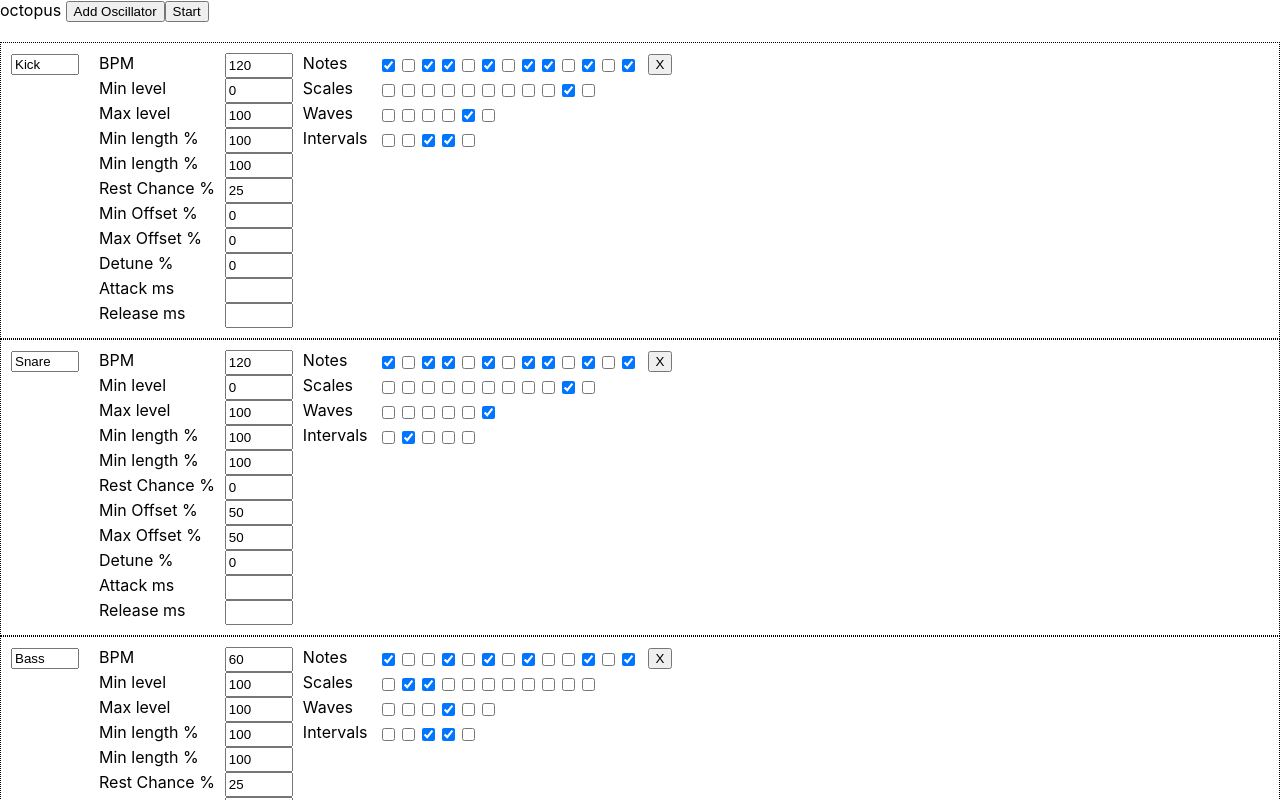
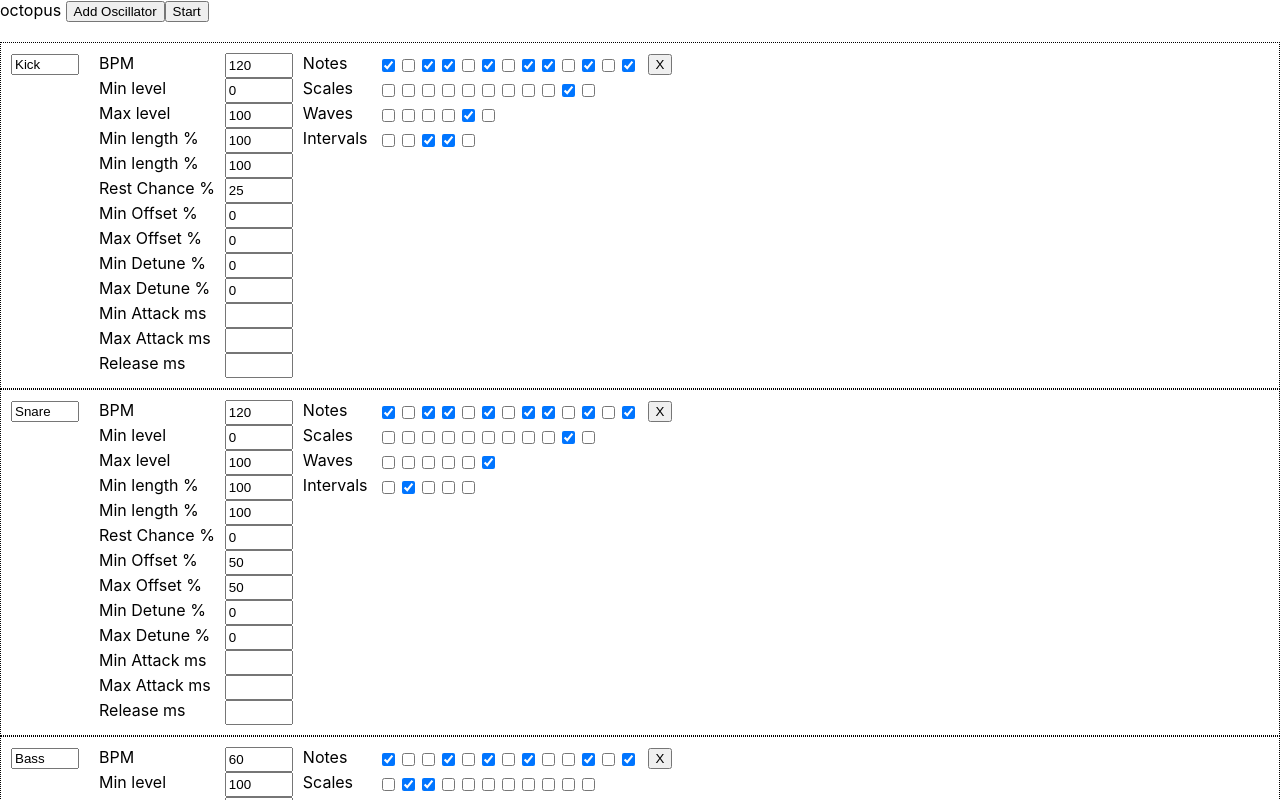
Before and after one commit to CodeKrakken/random-noise-generator, a React (Create React App) app: page / in a window 1280 px wide. Shown: the top 800 px of the page. Built offline with nearby package versions, Linux system fonts and the light colour scheme.

Commit message:
Make attack a range

```diff
--- a/src/App.jsx
+++ b/src/App.jsx
@@ -80,7 +80,8 @@ function App() {
       maxNoteLength   : 100,
       minOffset       : 0,
       maxOffset       : 0,
-      detune         : 0
+      minDetune          : 0,
+      maxDetune          : 0
     },
     {
       label           : 'Snare',
@@ -100,7 +101,8 @@ function App() {
       maxNoteLength   : 100,
       minOffset       : 50,
       maxOffset       : 50,
-      detune         : 0
+      minDetune       : 0,
+      maxDetune       : 0
     },
     {
       label           : 'Bass',
@@ -120,9 +122,11 @@ function App() {
       maxNoteLength   : 100,
       minOffset       : 0,
       maxOffset       : 0,
-      attack          : 100,
+      minAttack       : 100,
+      maxAttack       : 100,
       release         : 1000,
-      detune         : 0
+      minDetune       : 0,
+      maxDetune       : 0
     },
     {
       label           : 'Chord',
@@ -142,9 +146,11 @@ function App() {
       maxNoteLength   : 100,
       minOffset       : 0,
       maxOffset       : 0,
-      attack          : 1900,
+      minAttack       : 1900,
+      maxAttack       : 1900,
       release         : 100,
-      detune         : 0
+      minDetune       : 0,
+      maxDetune       : 0
     },
     {
       label           : 'Chord',
@@ -164,9 +170,11 @@ function App() {
       maxNoteLength   : 100,
       minOffset       : 0,
       maxOffset       : 0,
-      attack          : 1900,
+      minAttack       : 1900,
+      maxAttack       : 1900,
       release         : 100,
-      detune         : 0
+      minDetune       : 0,
+      maxDetune       : 0
     },
     {
       label           : 'Chord',
@@ -186,9 +194,11 @@ function App() {
       maxNoteLength   : 100,
       minOffset       : 0,
       maxOffset       : 0,
-      attack          : 1900,
+      minAttack       : 1900,
+      maxAttack       : 1900,
       release         : 100,
-      detune         : 0
+      minDetune       : 0,
+      maxDetune       : 0
     },
     // {
     //   label           : 'Middle',
@@ -208,9 +218,11 @@ function App() {
     //   maxNoteLength   : 100,
     //   minOffset       : 0,
     //   maxOffset       : 0,
-    //   attack          : 100,
+    //   minAttack       : 100,
+    //   maxAttack       : 100,
     //   release         : 100,
-    //   detune         : 0
+    //   minDetune       : 0,
+    //   maxDetune       : 0
     // },
     // {
     //   label           : 'Lead',
@@ -230,9 +242,11 @@ function App() {
     //   maxNoteLength   : 100,
     //   minOffset       : 0,
     //   maxOffset       : 0,
-    //   attack          : 100,
+    //   minAttack       : 100,
+    //   maxAttack       : 100,
     //   release         : 100,
-    //   detune         : 0
+    //   minDetune       : 0,
+    //   maxDetune       : 0
     // },
   ]
 
@@ -274,9 +288,11 @@ function App() {
       maxNoteLength   : 100,
       minOffset       : 0,
       maxOffset       : 0,
-      attack          : 100,
+      minAttack       : 100,
+      maxAttack       : 100,
       release         : 1000,
-      detune         : 0
+      minDetune       : 0,
+      maxDetune       : 0
     }
   }
 
@@ -322,8 +338,15 @@ function App() {
     }
   }
 
+  const getRangeValue = (key, i) => {
+    const minValue = +document.getElementById(`min ${key}${i}`).value
+    const maxValue = +document.getElementById(`max ${key}${i}`).value
+    return minValue + (Math.random() * (maxValue - minValue))
+
+  }
+
   const detune = (frequency, i) => {
-    const detune = +document.getElementById(`detune${i}`).value
+    const detune = getRangeValue('detune', i)
     const ratio = 105.94637142137626184333
     const semitoneUp = frequency / 100 * ratio
     const hzDiff = semitoneUp - frequency
@@ -332,9 +355,7 @@ function App() {
 
   const playSound = (node, i) => {
 
-    const minOffset = +document.getElementById(`min offset${i}`).value
-    const maxOffset = +document.getElementById(`max offset${i}`).value
-    const offset = minOffset + (Math.random() * (maxOffset - minOffset))
+    const offset = getRangeValue('offset', i)
 
     const bpm         = +document.getElementById(`bpm${i}`).value
     const liveIntervals = Array.from(document.getElementsByClassName(`interval${i}`)).filter(interval => interval.checked)
@@ -363,7 +384,7 @@ function App() {
           const level       = ((minVolume + Math.random() * (maxVolume - minVolume))/100)/nodes.length
           let time = context.currentTime
           node.gain.gain.setValueAtTime(0, time)
-          const attack  = +document.getElementById(`attack${i}`).value
+          const attack  = getRangeValue('attack', i)
           const release = +document.getElementById(`release${i}`).value
 
           node.gain.gain.linearRampToValueAtTime(level, time + attack/1000)
--- a/src/components/Node.jsx
+++ b/src/components/Node.jsx
@@ -9,8 +9,10 @@ export default function Node({ node, i, setNodes, nodes, scales, waveShapes, int
     'Rest Chance %',
     'Min Offset %',
     'Max Offset %',
-    'Detune %',
-    'Attack ms',
+    'Min Detune %',
+    'Max Detune %',
+    'Min Attack ms',
+    'Max Attack ms',
     'Release ms'
   ]
 
@@ -148,10 +150,10 @@ export default function Node({ node, i, setNodes, nodes, scales, waveShapes, int
           <input
             className='textbox'
             title={'detune'}
-            id={`detune${i}`}
+            id={`min detune${i}`}
             type="number"
-            value={node.detune}
-            onChange={(e) => setNodes([nodes.slice(0, i), {...nodes[i], detune: +e.target.value}, nodes.slice(i+1)].flat())}
+            value={node.minDetune}
+            onChange={(e) => setNodes([nodes.slice(0, i), {...nodes[i], minDetune: +e.target.value}, nodes.slice(i+1)].flat())}
             min={-100}
             max={100}
             maxlength={4}
@@ -161,11 +163,37 @@ export default function Node({ node, i, setNodes, nodes, scales, waveShapes, int
         <div className="row inner-row">
           <input
             className='textbox'
-            title={'attack'}
-            id={`attack${i}`}
+            title={'detune'}
+            id={`max detune${i}`}
             type="number"
-            value={node.attack}
-            onChange={(e) => setNodes([nodes.slice(0, i), {...nodes[i], attack: +e.target.value}, nodes.slice(i+1)].flat())}
+            value={node.maxDetune}
+            onChange={(e) => setNodes([nodes.slice(0, i), {...nodes[i], maxDetune: +e.target.value}, nodes.slice(i+1)].flat())}
+            min={-100}
+            max={100}
+            maxlength={4}
+          />
+        </div>
+
+        <div className="row inner-row">
+          <input
+            className='textbox'
+            title={'min attack'}
+            id={`min attack${i}`}
+            type="number"
+            value={node.minAttack}
+            onChange={(e) => setNodes([nodes.slice(0, i), {...nodes[i], minAttack: +e.target.value}, nodes.slice(i+1)].flat())}
+            maxlength={4}
+          />
+        </div>
+
+        <div className="row inner-row">
+          <input
+            className='textbox'
+            title={'max attack'}
+            id={`max attack${i}`}
+            type="number"
+            value={node.maxAttack}
+            onChange={(e) => setNodes([nodes.slice(0, i), {...nodes[i], maxAttack: +e.target.value}, nodes.slice(i+1)].flat())}
             maxlength={4}
           />
         </div>
```
